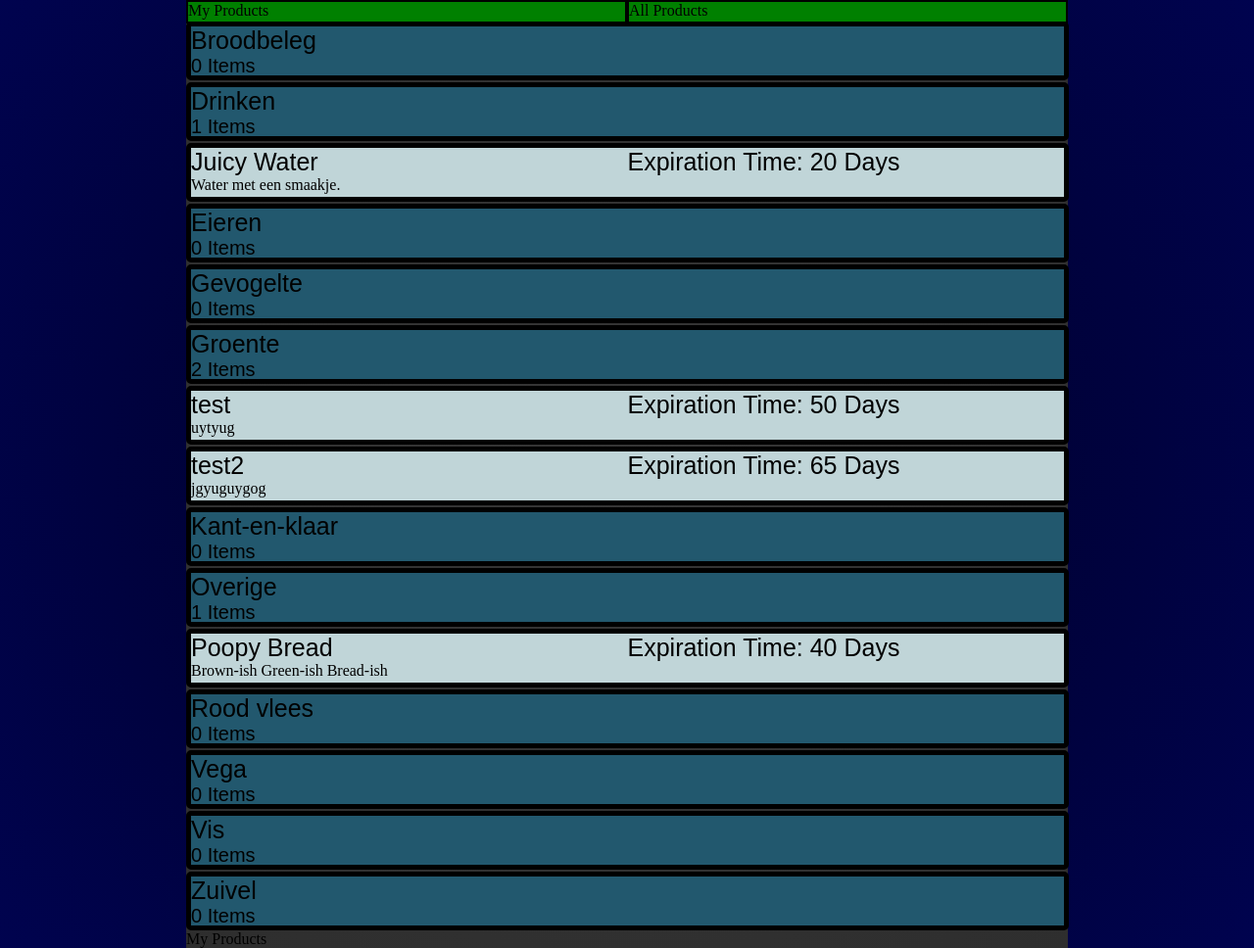
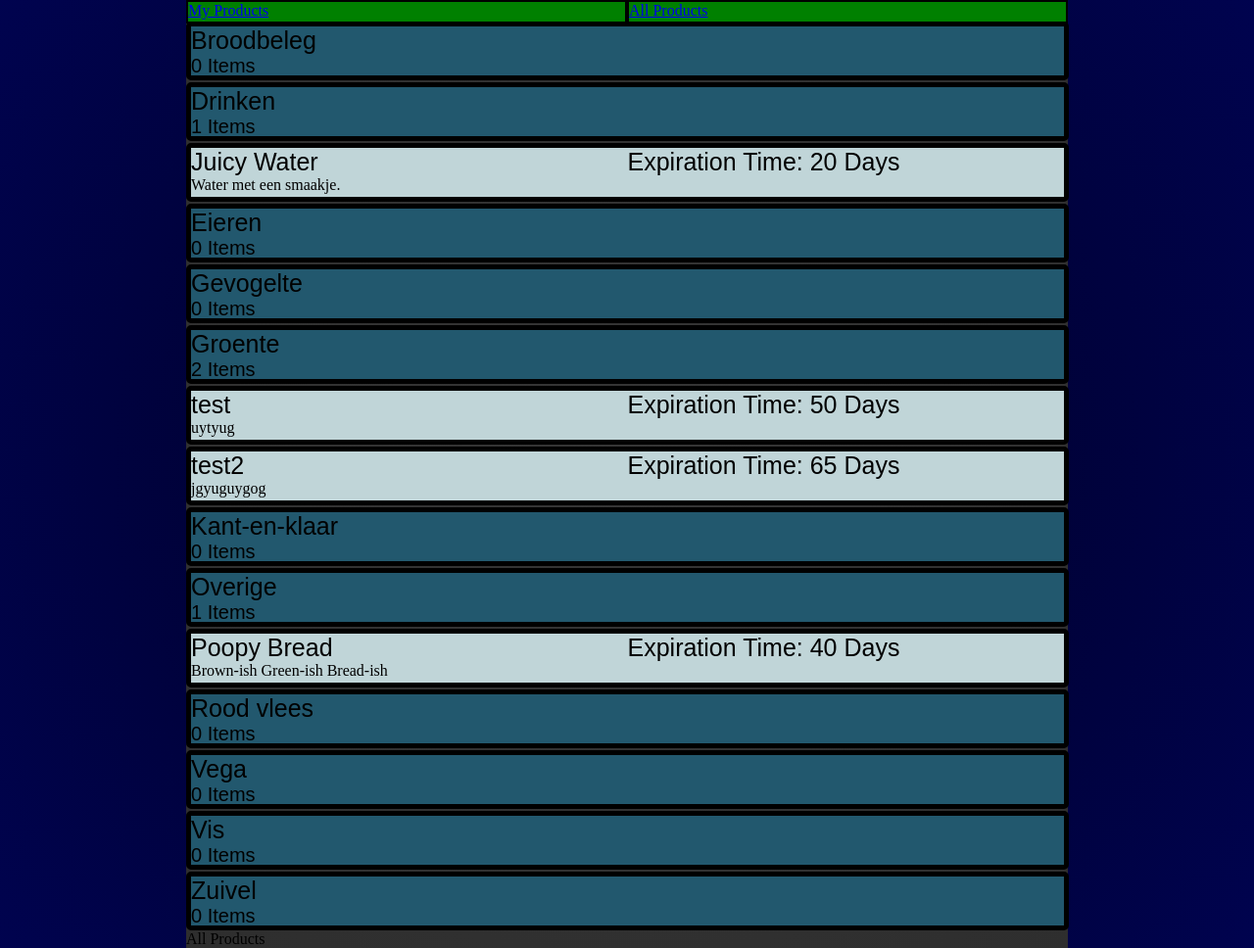
Before and after one commit to Jadja/Fridge, a PHP site: page /products.php in a window 1280 px wide. Shown: the whole page at 98% size. Run offline with PHP 8.4, Linux system fonts and the light colour scheme; data comes from the database, SQL or seed files in the repository; some libraries are stand-ins or nearby versions.

Commit message:
Further Changes

```diff
--- a/index.php
+++ b/index.php
@@ -91,7 +91,7 @@
 					}
 				}
 				?>
-				<div>'My Products'</li>
+				<div>My Products</div>
         </main>
     </body>
 </html>
--- a/products.php
+++ b/products.php
@@ -10,12 +10,13 @@
         <link rel='shortcut icon' href='favicon.ico'>
         <link rel='stylesheet' href='assets/css/style.css' type='text/css' />
         <script src='https://ajax.googleapis.com/ajax/libs/jquery/3.1.1/jquery.min.js'></script>
-        <script src='assets/javascript/nav.js'></script>
     </head>
     <body>
         <main>
             <nav>
                 <ul>
+					<li><a href="index.php">My Products</a></li>
+					<li><a href="products.php">All Products</a></li>
                 </ul>
             </nav>
 			<?php
@@ -47,6 +48,7 @@
 					}
 				}
 				?>
+				<div>All Products</div>
         </main>
     </body>
 </html>
```
